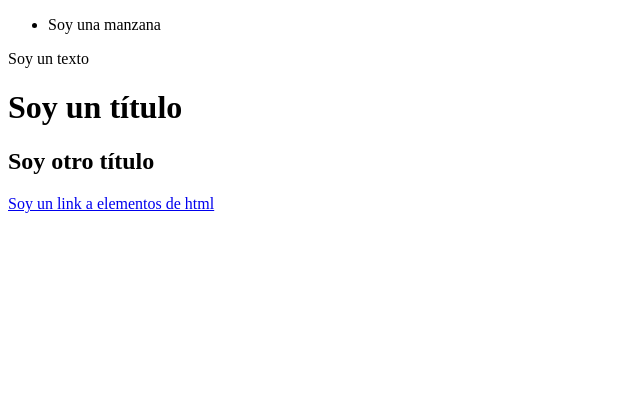
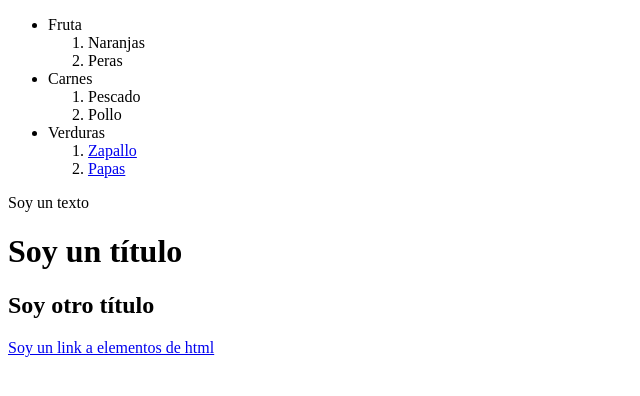
Before and after one commit to Eliana88/WebHtmlCss, a plain HTML site: page index.html in a window 1280 px wide. Shown: the whole page, without its empty margins (0-640 px from the left). Drawn offline with Linux system fonts and the light colour scheme.

Commit message:
ejercicio con listas

```diff
--- a/index.html
+++ b/index.html
@@ -17,9 +17,24 @@
                 <article></article>
             </section>
             <ul>
-                <li>Soy una manzana</li>
+                <li>Fruta</li>
+                <ol>
+                    <li>Naranjas</li>
+                    <li>Peras</li>
+                </ol>
+                <li>Carnes</li>
+                <ol>
+                    <li>Pescado</li>
+                    <li>Pollo</li>
+                </ol>
+                <li>Verduras</li>
+                <ol>
+                    <li><a href="#">Zapallo</a></li>
+                    <li><a href="#">Papas</a></li>
+                </ol>
             </ul>
-            <ol></ol>
+            <ol>
+            </ol>
         </main>
         <footer>
         </footer>
```
